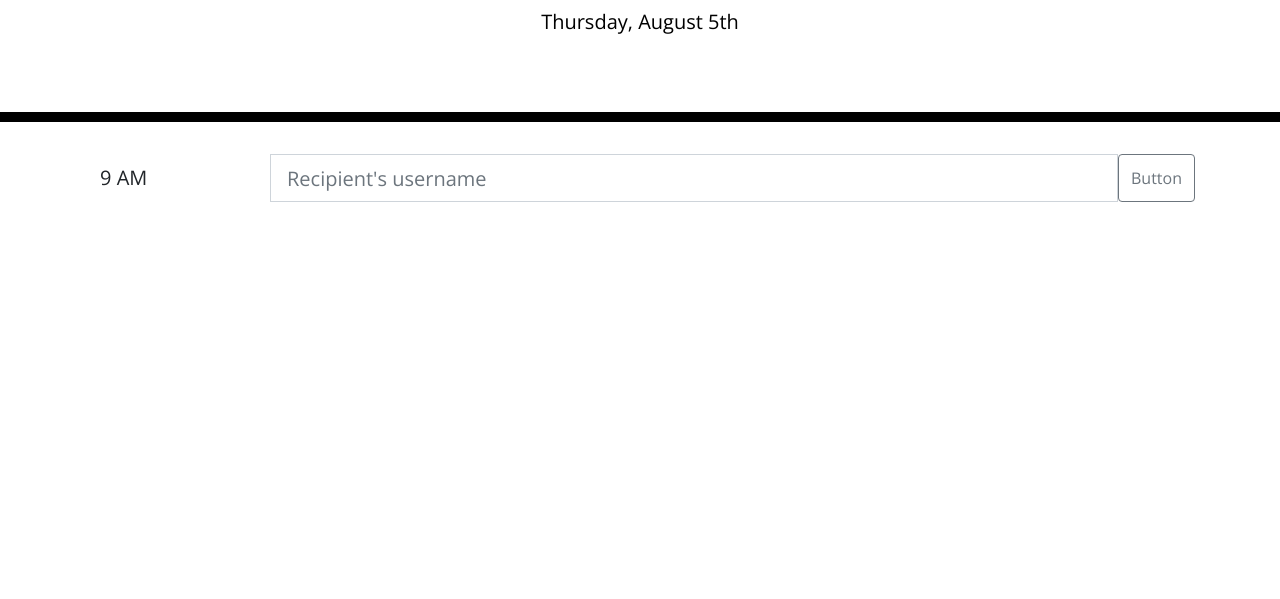
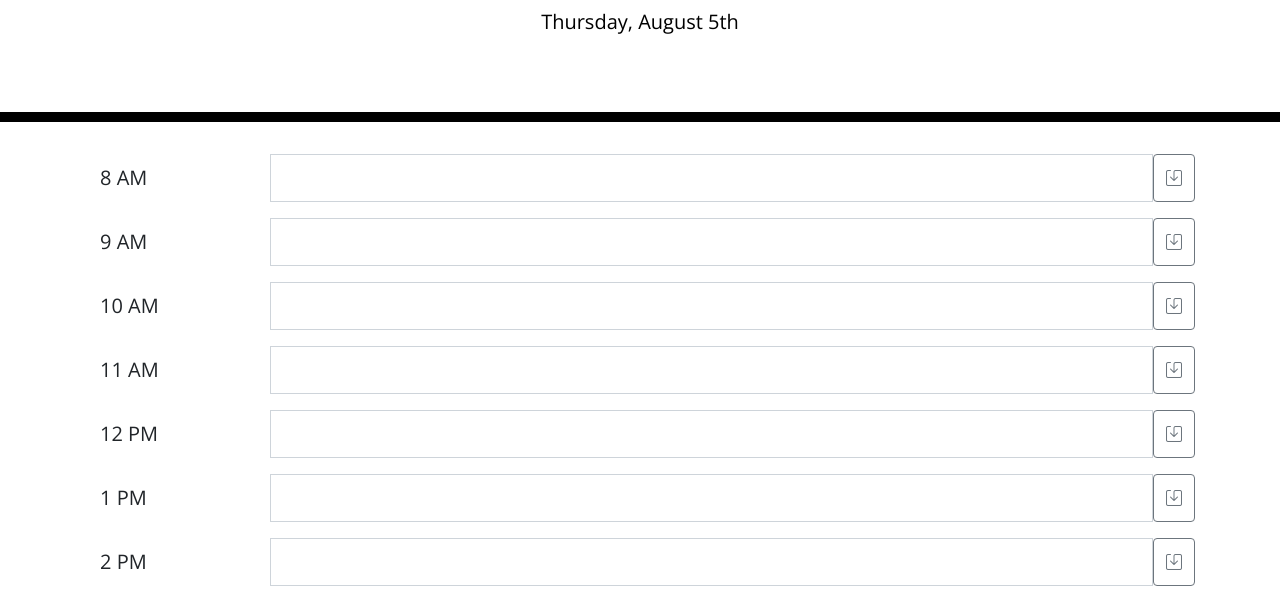
Before and after one commit to bcbridges/Work-Day-Scheduler, a plain HTML site: page index.html in a window 1280 px wide. Shown: the part 182-781 px from the top of the page. Drawn offline with nearby package versions, Linux system fonts and the light colour scheme.

Commit message:
Added loop to create lines for each hour in the business day.

```diff
--- a/assets/script.js
+++ b/assets/script.js
@@ -4,15 +4,30 @@ $("#currentDay").text(todayDate);
 
 var businessHours = [8, 9, 10, 11, 12, 13, 14, 15, 16, 17];
 
-function createLine() {
+//For each of the i in businessHours, createLine with time using array value
+
+console.log(moment(businessHours[4], "HH").format("HH A"));
+
+$.each(businessHours, function (i, time) {
   var schedule = $(".container");
   var line = $("<div></div>").addClass("input-group mb-3");
-  var time = $("<label></label>").addClass(
-    "col-sm-2 col-form-label col-form-label-lg"
-  );
-  var events = $("<input/>").addClass("form-control form-control-lg");
-  var saveBtn = $("<button></button>").addClass("btn btn-outline-secondary");
+  var time = $("<label></label>")
+    .addClass("col-sm-2 col-form-label col-form-label-lg")
+    .attr("for", "colFormLabelLg")
+    .text(moment(time, "H").format("h A"));
+  var events = $("<input/>")
+    .addClass("form-control form-control-lg")
+    .attr("id", "colFormLabelLg")
+    .attr("aria-describedby", "button-addon2");
+  var saveBtn = $("<button></button>")
+    .addClass("btn btn-outline-secondary")
+    .attr("id", "button-addon2")
+    .attr("type", "button");
+  var saveIcon = $("<i class='bi bi-save'></i>");
 
   schedule.append(line);
+  line.append(time);
   line.append(events);
-}
+  line.append(saveBtn);
+  saveBtn.append(saveIcon);
+});
--- a/index.html
+++ b/index.html
@@ -7,6 +7,10 @@
     <link
       rel="stylesheet"
       href="https://stackpath.bootstrapcdn.com/bootstrap/4.3.1/css/bootstrap.min.css"
+    />
+    <link
+      rel="stylesheet"
+      href="https://cdn.jsdelivr.net/npm/bootstrap-icons@1.5.0/font/bootstrap-icons.css"
     />
     <link
       rel="stylesheet"
@@ -28,34 +32,7 @@
       <p class="lead">A simple calendar app for scheduling your work day</p>
       <p id="currentDay" class="lead"></p>
     </header>
-    <div class="container">
-      <!-- Timeblocks go here -->
-
-      <!--Test Bootstrap-->
-      <div class="input-group mb-3">
-        <label
-          for="colFormLabelLg"
-          class="col-sm-2 col-form-label col-form-label-lg"
-          >9 AM</label
-        >
-        <input
-          type="text"
-          class="form-control form-control-lg"
-          placeholder="Recipient's username"
-          aria-label="Recipient's username"
-          aria-describedby="button-addon2"
-          id="colFormLabelLg"
-        />
-        <button
-          class="btn btn-outline-secondary"
-          type="button"
-          id="button-addon2"
-        >
-          Button
-        </button>
-      </div>
-      <!--End Bootstrap-->
-    </div>
+    <div class="container"></div>
 
     <script src="https://cdnjs.cloudflare.com/ajax/libs/jquery/3.2.1/jquery.min.js"></script>
     <script src="https://cdnjs.cloudflare.com/ajax/libs/moment.js/2.24.0/moment.min.js"></script>
```
